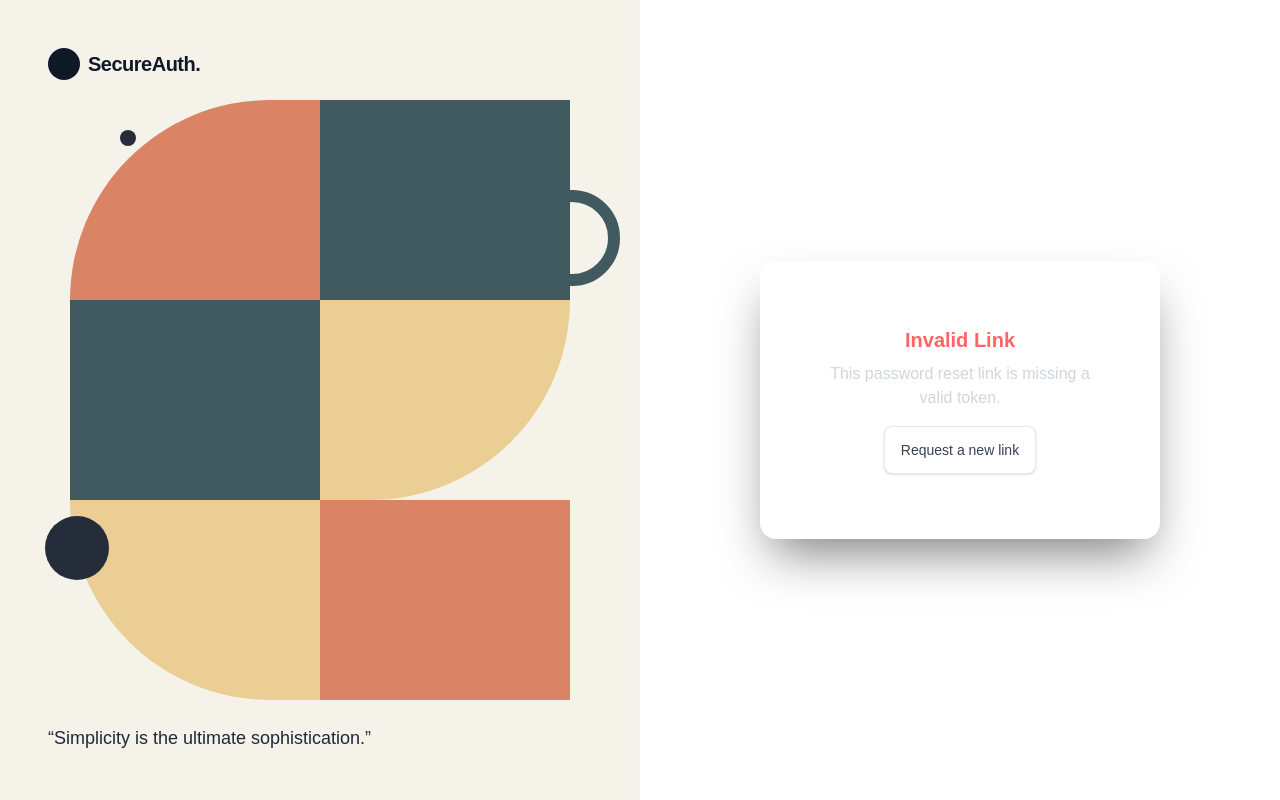
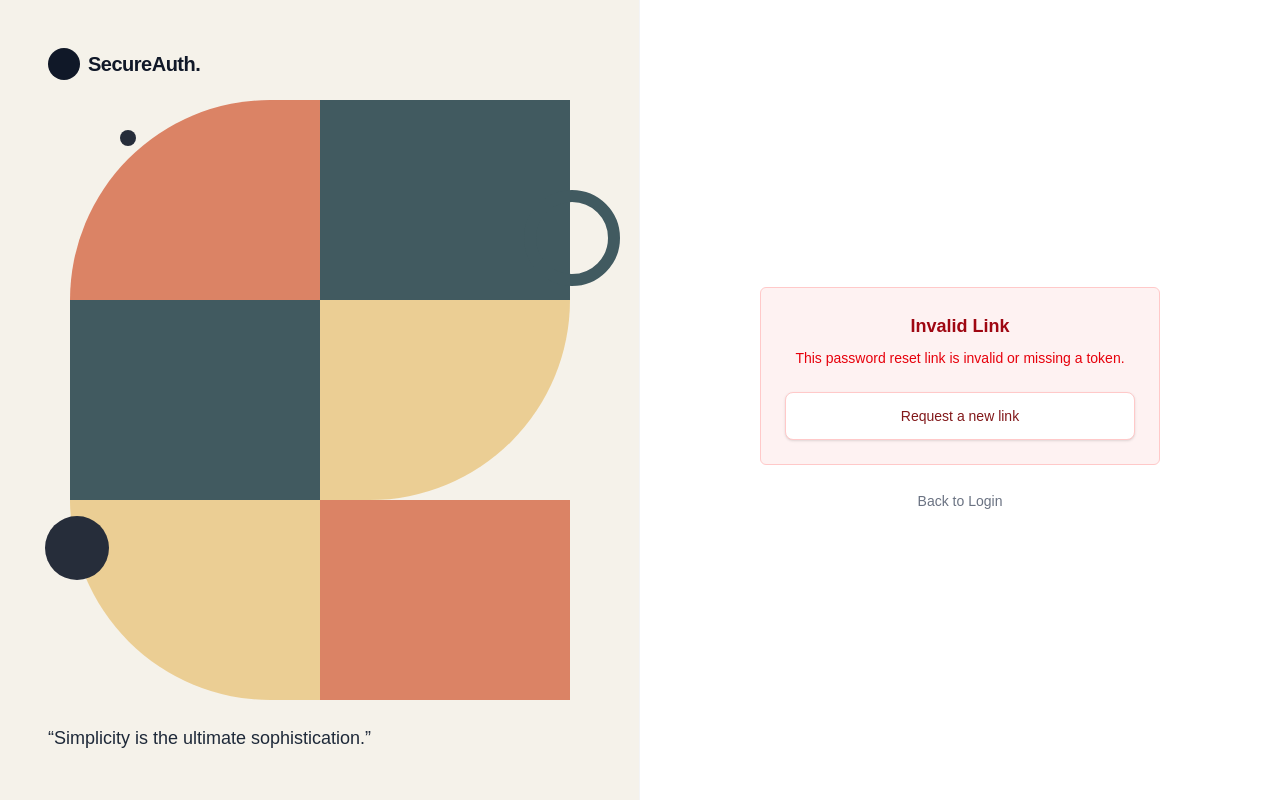
Before and after one commit to DineshBalaS/secure-auth-system, a Next.js app in the folder secure-auth-system/: page /reset-password in a window 1280 px wide. Built offline with nearby package versions, Linux system fonts and the light colour scheme.

Commit message:
safe to reset, forgot password feature works now

```diff
--- a/secure-auth-system/app/(auth)/forgot-password/page.tsx
+++ b/secure-auth-system/app/(auth)/forgot-password/page.tsx
@@ -7,7 +7,6 @@ import Link from "next/link";
 import { ForgotPasswordSchema, ForgotPasswordInput } from "@/lib/validations";
 import { Input } from "@/components/ui/input";
 import { Button } from "@/components/ui/button";
-import { GlassCard } from "@/components/ui/glass-card";
 
 export default function ForgotPasswordPage() {
   const [serverError, setServerError] = useState<string | null>(null);
@@ -46,46 +45,53 @@ export default function ForgotPasswordPage() {
   };
 
   return (
-    <GlassCard className="w-full max-w-md p-8">
-      <h1 className="text-2xl font-bold text-center mb-2 text-white">
+    <div className="w-full space-y-6">
+      <div className="flex flex-col space-y-2 text-center">
+        <h1 className="text-2xl font-semibold tracking-tight text-gray-900">
           Reset Password
         </h1>
-      <p className="text-gray-400 text-center mb-6 text-sm">
+        <p className="text-sm text-gray-500">
           Enter your email to receive a reset link.
         </p>
+      </div>
 
       {successMessage ? (
-        <div className="text-center bg-green-900/30 p-4 rounded-md border border-green-500/30">
-          <p className="text-green-400 mb-4 text-sm">{successMessage}</p>
+        <div className="rounded-md bg-green-50 p-4 border border-green-200">
+          <div className="flex flex-col items-center justify-center text-center">
+            <p className="text-sm font-medium text-green-800 mb-2">
+              {successMessage}
+            </p>
             <Link
               href="/login"
-            className="text-blue-400 hover:text-blue-300 text-sm font-semibold"
+              className="text-sm font-medium text-green-700 hover:text-green-900 hover:underline"
             >
               &larr; Back to Login
             </Link>
           </div>
+        </div>
       ) : (
         <form onSubmit={handleSubmit(onSubmit)} className="space-y-4">
           <div>
-            <label className="block text-sm font-medium text-gray-200 mb-1">
+            <label className="block text-sm font-medium text-gray-700 mb-1">
               Email Address
             </label>
             <Input
               {...register("email")}
               placeholder="name@example.com"
               type="email"
+              className="bg-white text-gray-900 border-gray-300 focus:ring-gray-900"
             />
             {errors.email && (
-              <p className="text-red-400 text-xs mt-1">
+              <p className="text-red-600 text-xs mt-1">
                 {errors.email.message}
               </p>
             )}
           </div>
 
           {serverError && (
-            <p className="text-red-400 text-sm text-center bg-red-900/20 p-2 rounded">
+            <div className="rounded-md bg-red-50 p-3 text-sm text-red-600 border border-red-200 text-center">
               {serverError}
-            </p>
+            </div>
           )}
 
           <Button type="submit" disabled={isSubmitting} className="w-full">
@@ -95,13 +101,13 @@ export default function ForgotPasswordPage() {
           <div className="text-center mt-4">
             <Link
               href="/login"
-              className="text-sm text-gray-400 hover:text-white transition-colors"
+              className="text-sm text-gray-500 hover:text-gray-900 transition-colors hover:underline"
             >
               Back to Login
             </Link>
           </div>
         </form>
       )}
-    </GlassCard>
+    </div>
   );
 }
--- a/secure-auth-system/app/(auth)/reset-password/page.tsx
+++ b/secure-auth-system/app/(auth)/reset-password/page.tsx
@@ -4,10 +4,10 @@ import { useState } from "react";
 import { useSearchParams, useRouter } from "next/navigation";
 import { useForm } from "react-hook-form";
 import { zodResolver } from "@hookform/resolvers/zod";
+import Link from "next/link"; // Added for navigation
 import { ResetPasswordSchema, ResetPasswordInput } from "@/lib/validations";
 import { Input } from "@/components/ui/input";
 import { Button } from "@/components/ui/button";
-import { GlassCard } from "@/components/ui/glass-card";
 
 export default function ResetPasswordPage() {
   const searchParams = useSearchParams();
@@ -51,75 +51,97 @@ export default function ResetPasswordPage() {
     }
   };
 
+  // 1. Missing Token State (Styled for Light Mode)
   if (!token) {
     return (
-      <GlassCard className="w-full max-w-md p-8 text-center">
-        <h1 className="text-xl font-bold text-red-400 mb-2">Invalid Link</h1>
-        <p className="text-gray-300 mb-4">
-          This password reset link is missing a valid token.
+      <div className="w-full space-y-6 text-center">
+        <div className="rounded-md bg-red-50 p-6 border border-red-200">
+          <h1 className="text-lg font-semibold text-red-800 mb-2">
+            Invalid Link
+          </h1>
+          <p className="text-sm text-red-600 mb-6">
+            This password reset link is invalid or missing a token.
           </p>
           <Button
             onClick={() => router.push("/forgot-password")}
             variant="outline"
+            className="w-full bg-white border-red-200 text-red-900 hover:bg-red-50"
           >
             Request a new link
           </Button>
-      </GlassCard>
+        </div>
+        <div className="text-center">
+          <Link
+            href="/login"
+            className="text-sm text-gray-500 hover:text-gray-900 hover:underline"
+          >
+            Back to Login
+          </Link>
+        </div>
+      </div>
     );
   }
 
+  // 2. Main Form (Refactored for Light Mode)
   return (
-    <GlassCard className="w-full max-w-md p-8">
-      <h1 className="text-2xl font-bold text-center mb-6 text-white">
+    <div className="w-full space-y-6">
+      <div className="flex flex-col space-y-2 text-center">
+        <h1 className="text-2xl font-semibold tracking-tight text-gray-900">
           Set New Password
         </h1>
+        <p className="text-sm text-gray-500">
+          Please enter your new password below.
+        </p>
+      </div>
 
       <form onSubmit={handleSubmit(onSubmit)} className="space-y-4">
         {/* Hidden Token Input */}
         <input type="hidden" {...register("token")} />
 
         <div>
-          <label className="block text-sm font-medium text-gray-200 mb-1">
+          <label className="block text-sm font-medium text-gray-700 mb-1">
             New Password
           </label>
           <Input
             type="password"
             {...register("password")}
             placeholder="••••••••"
+            className="bg-white text-gray-900 border-gray-300 focus:ring-gray-900"
           />
           {errors.password && (
-            <p className="text-red-400 text-xs mt-1">
+            <p className="text-red-600 text-xs mt-1">
               {errors.password.message}
             </p>
           )}
         </div>
 
         <div>
-          <label className="block text-sm font-medium text-gray-200 mb-1">
+          <label className="block text-sm font-medium text-gray-700 mb-1">
             Confirm Password
           </label>
           <Input
             type="password"
             {...register("confirmPassword")}
             placeholder="••••••••"
+            className="bg-white text-gray-900 border-gray-300 focus:ring-gray-900"
           />
           {errors.confirmPassword && (
-            <p className="text-red-400 text-xs mt-1">
+            <p className="text-red-600 text-xs mt-1">
               {errors.confirmPassword.message}
             </p>
           )}
         </div>
 
         {serverError && (
-          <p className="text-red-400 text-sm text-center bg-red-900/20 p-2 rounded">
+          <div className="rounded-md bg-red-50 p-3 text-sm text-red-600 border border-red-200 text-center">
             {serverError}
-          </p>
+          </div>
         )}
 
         <Button type="submit" disabled={isSubmitting} className="w-full">
           {isSubmitting ? "Resetting..." : "Reset Password"}
         </Button>
       </form>
-    </GlassCard>
+    </div>
   );
 }
```
Lines whose indentation alone changed are shown as unchanged.
